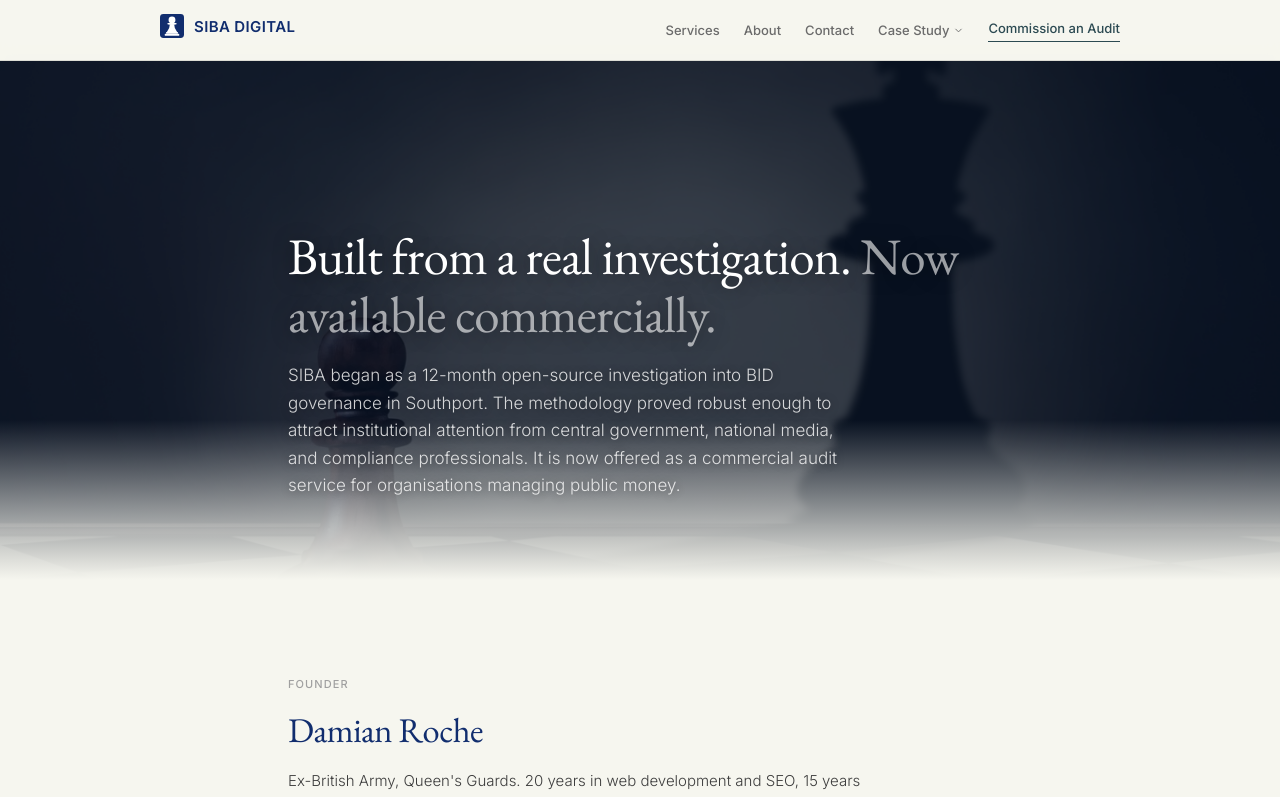
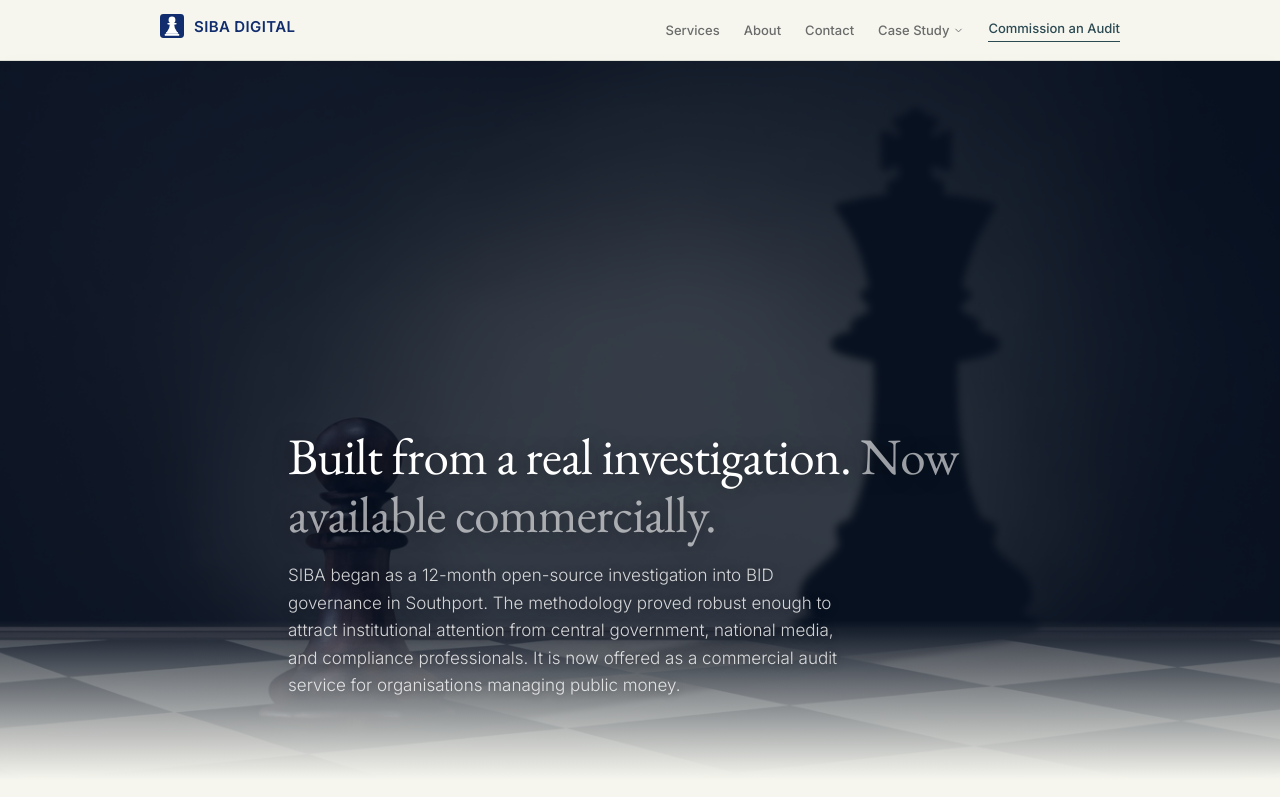
Before and after one commit to damian756/siba.digital, a Next.js app: page /about in a window 1280 px wide. Shown: the top 797 px of the page. Built offline with nearby package versions, Linux system fonts and the light colour scheme.

Commit message:
Fix about hero: aspect-video container matches 1920x1080 image ratio exactly

```diff
--- a/app/about/page.tsx
+++ b/app/about/page.tsx
@@ -49,7 +49,7 @@ export default function AboutPage() {
       />
 
       {/* Hero */}
-      <div className="relative min-h-[65vh] flex items-end">
+      <div className="relative w-full aspect-video flex items-end">
         <Image
           src="/images/about-hero.jpg"
           alt="SIBA Digital — built from a real investigation"
```
